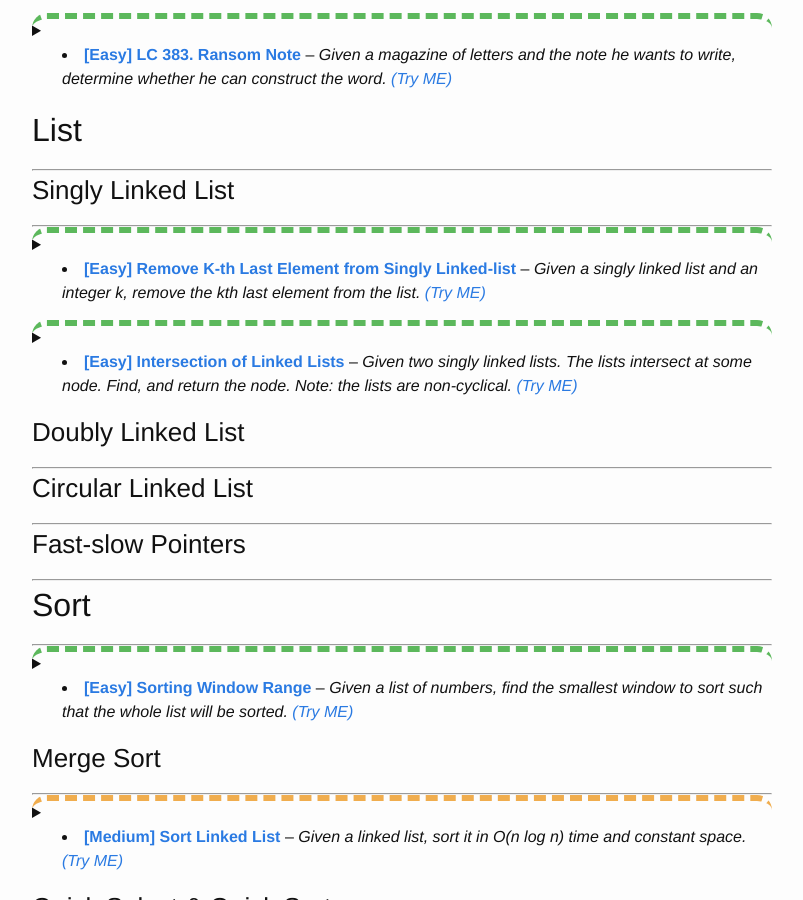
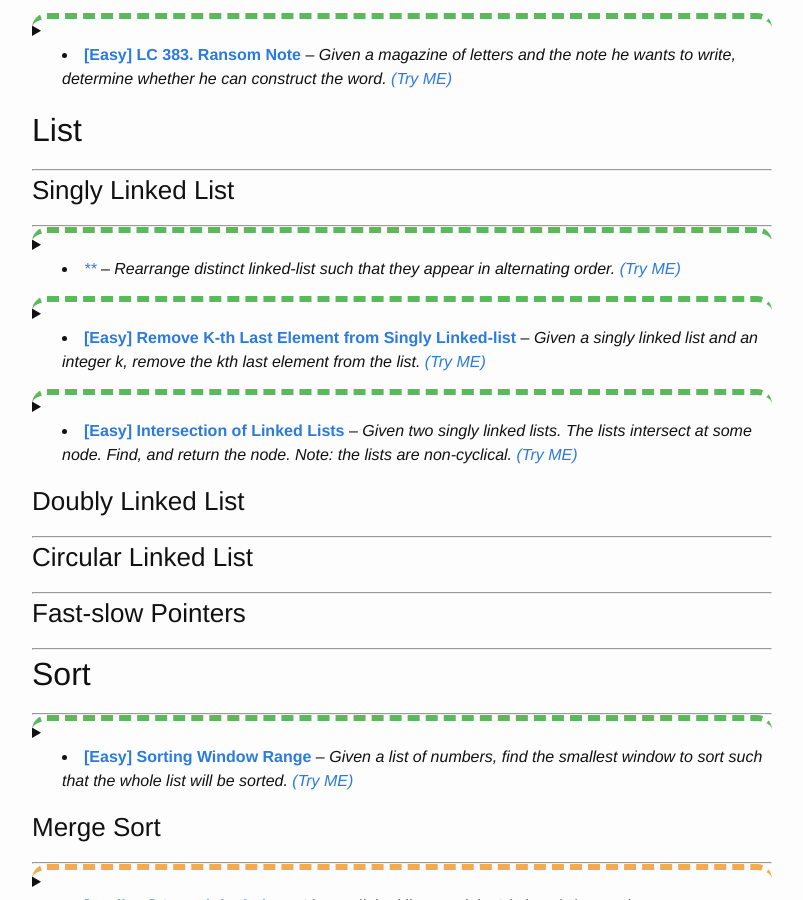
Before and after one commit to trsong/trsong.github.io, a Jekyll site: the page built from _posts/2019-04-01-DailyQuestionsByCategory.md, in a window 1280 px wide and 900 px high, scrolled down 3773 px. Shown: the whole window, without its empty margins (238-1041 px from the left). Built offline with Jekyll 4.4.1, drawn with Linux system fonts in a browser that asks for light colours.

Commit message:
Add previous question to category

```diff
--- a/_posts/2019-04-01-DailyQuestionsByCategory.md
+++ b/_posts/2019-04-01-DailyQuestionsByCategory.md
@@ -546,6 +546,19 @@ Output: False
 
 ### Singly Linked List
 ---
+
+<details>
+<summary class="lc_e">
+
+- [****](https://trsong.github.io/python/java/2020/08/02/DailyQuestionsAug/#aug-16-2020-easy-zig-zag-distinct-linkedlist) -- *Rearrange distinct linked-list such that they appear in alternating order.* [*\(Try ME\)*](https://repl.it/@trsong/Zig-Zag-Order-of-Distinct-LinkedList-1)
+
+</summary>
+<div>
+
+**Question:** Given a linked list with DISTINCT value, rearrange the node values such that they appear in alternating `low -> high -> low -> high ...` form. For example, given `1 -> 2 -> 3 -> 4 -> 5`, you should return `1 -> 3 -> 2 -> 5 -> 4`.
+
+</div>
+</details>
 
 <details>
 <summary class="lc_e">
```
